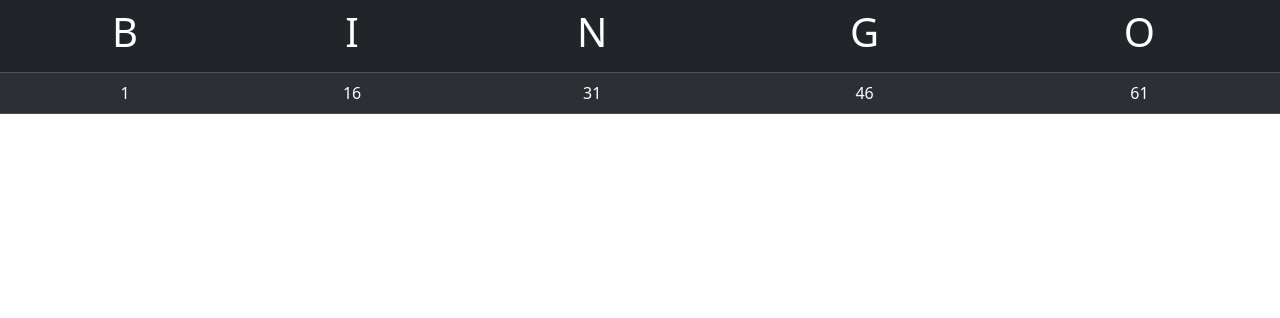
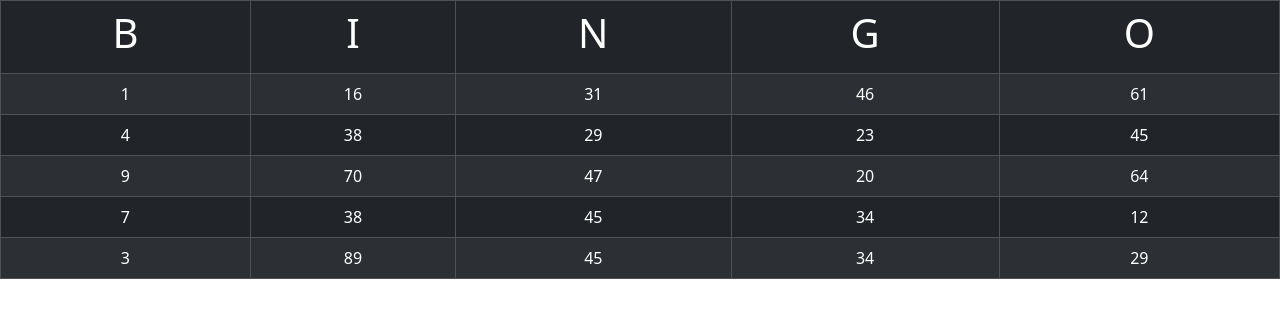
Before and after one commit to Gaebriel20/Bingo_Midterm, a plain HTML site: page index.html in a window 1280 px wide. Drawn offline with nearby package versions, Linux system fonts and the light colour scheme.

Commit message:
Added modified JS

```diff
--- a/index.html
+++ b/index.html
@@ -12,7 +12,7 @@
 
 <body>
     <div class="table-responsive" style="text-align: center;">
-        <table class="table table-dark table-striped">
+        <table class="table table-dark table-striped table-bordered">
             <thead>
                 <th><h1>B</h1></th>
                 <th><h1>I</h1></th>
@@ -28,8 +28,37 @@
                     <td>46</td>
                     <td>61</td>
                 </tr>
+                <tr>
+                    <td>4</td>
+                    <td>38</td>
+                    <td>29</td>
+                    <td>23</td>
+                    <td>45</td>
+                </tr>
+                <tr>
+                    <td>9</td>
+                    <td>70</td>
+                    <td>47</td>
+                    <td>20</td>
+                    <td>64</td>
+                </tr>
+                <tr>
+                    <td>7</td>
+                    <td>38</td>
+                    <td>45</td>
+                    <td>34</td>
+                    <td>12</td>
+                </tr>
+                <tr>
+                    <td>3</td>
+                    <td>89</td>
+                    <td>45</td>
+                    <td>34</td>
+                    <td>29</td>
+                </tr>
 
             </tbody>
     </div>
 </body>
+<script src="./index.js"></script>
 </html>
--- a/index.js
+++ b/index.js
@@ -6,7 +6,7 @@ let B = false,
  G = false,
  O = false;
 
-
+    let BNum, INumber, NNumber,  GNumber, ONumber;
 
 function newNumber(maxNumber){
 
@@ -18,27 +18,62 @@ function newNumber(maxNumber){
     if (x <= 15) {
         console.log(`New number ${x} belongs to "B"`);
         B = true;
+        BNum = x;
     }else if (x >= 16 && x <= 30) {
         console.log(`New number ${x} belongs to "I"`);
         I = true;
+        INumber = x;
     }
     else if (x >= 31 && x <= 45) {
         console.log(`New number ${x} belongs to "N"`);
         N = true;
+        NNumber = x;
     }
     else if (x >= 46 && x <= 60) {
         console.log(`New number ${x} belongs to "G"`);
         G = true;
+        GNumber = x;
     }
     else if (x >= 61 && x <= 75) {
         console.log(`New number ${x} belongs to "O"`);
         O = true;
-    }
-    else {
-        console.log(`New number ${x} is invalid. `);
+        ONumber = x;
     }
 
-    if (B == true && I == true && N == true && G == true && O == true) {console.log(`BINGOO!!`);}
+
+    if (B == true && I == true && N == true && G == true && O == true){
+    console.log(`BINGOO!!!`)
+    console.table({
+        B: BNum,
+        I: INumber,
+        N: NNumber,
+        G: GNumber,
+        O: GNumber,
+    });
 }
-//console.log(newNumber(75));
+}
+
 newNumber(75);
+
+//LOOPS
+let counter = 5;
+//for (let counter = 10; counter > 0; counter +=1){
+ //   console.log(`Current counter is${counter}`);
+  //  if(counter ==2)break;
+
+//newNumber(35);
+//}
+
+
+
+//while (counter > 0) {
+  //  console.log(`current counter is ${counter}`);
+
+//newNumber(75);
+  //  counter--;
+
+    while (B == false || I == false || N == false || G == false || O == false){
+        newNumber(75);
+    }
+
+//}
```
